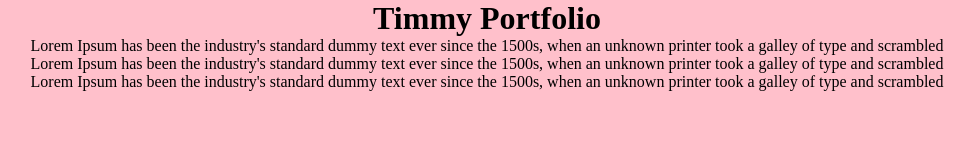
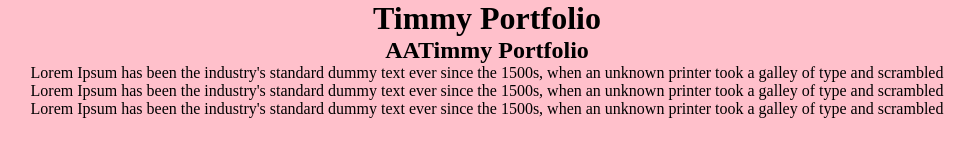
Before and after one commit to twwcreate/timmywebbb, a plain HTML site: page index.html in a window 1280 px wide. Shown: the whole page, without its empty margins (153-1127 px from the left). Drawn offline with Linux system fonts and the light colour scheme.

Commit message:
Update index.html

```diff
--- a/index.html
+++ b/index.html
@@ -8,7 +8,7 @@
     <link rel="stylesheet" href="styles.css">
 </head>
 <body>
-<h1>Timmy Portfolio</h1>
+<h1>Timmy Portfolio</h1><h2>AATimmy Portfolio</h2>
 <p>Lorem Ipsum has been the industry's standard
 dummy text ever since the 1500s, when an unknown printer took a galley of type and scrambled</p>
 <p>Lorem Ipsum has been the industry's standard
```
